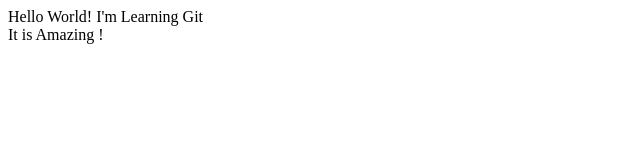
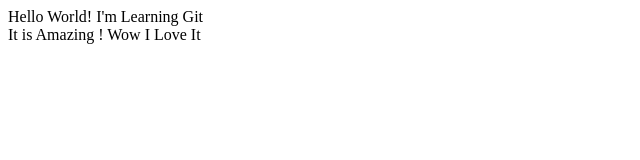
Before and after one commit to tareqabd/lucture0, a plain HTML site: page index.html in a window 1280 px wide. Shown: the full height of the page, 0-640 px from the left. Drawn offline with Linux system fonts and the light colour scheme.

Commit message:
Fourth Changes

```diff
--- a/index.html
+++ b/index.html
@@ -7,6 +7,6 @@
 </head>
 <body>
     Hello World! I'm Learning Git<br />
-    It is Amazing !
+    It is Amazing ! Wow I Love It
 </body>
 </html>
```
